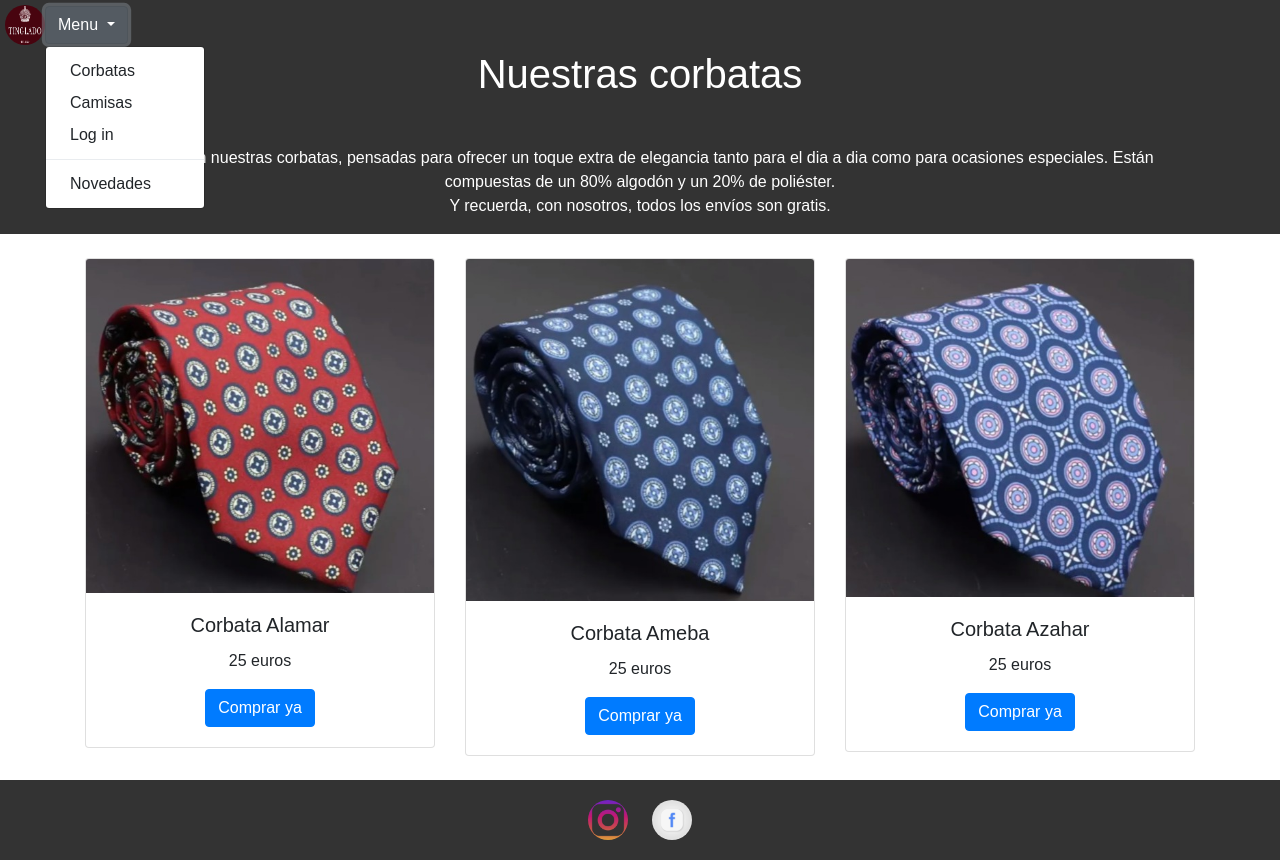
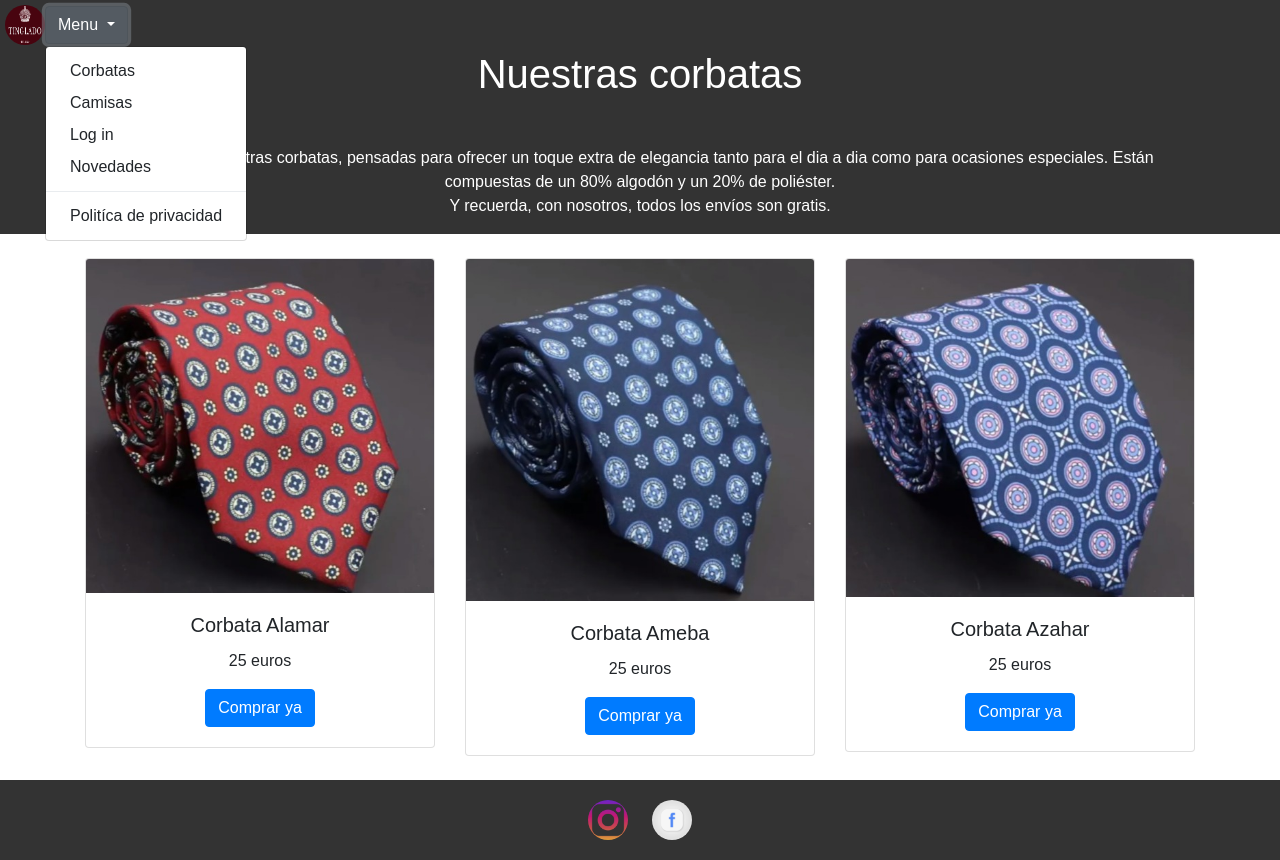
Before and after one commit to marrrra2/CRUD_TINGLADO, a website: page corbatas.html in a window 1280 px wide. Both pictures are taken after a click on the button "Menu". Drawn offline with nearby package versions, Linux system fonts and the light colour scheme.

Commit message:
menu actualizado

```diff
--- a/corbatas.html
+++ b/corbatas.html
@@ -26,8 +26,9 @@
         <a class="dropdown-item" href="corbatas.html">Corbatas</a>
         <a class="dropdown-item" href="camisas.html">Camisas</a>
         <a class="dropdown-item" href="login.html">Log in </a>
+        <a class="dropdown-item" href="novedades.php">Novedades</a>
         <div class="dropdown-divider"></div>
-        <a class="dropdown-item" href="novedades.php">Novedades</a>
+        <a class="dropdown-item" href="privacidad.html">Politíca de privacidad</a>
       </div>
     </div>
 </div>
```
Also changed, not shown: camisas.html (+2 -2 lines), crud.html (+2 -2 lines), index.html (+2 -1 lines), login.html (+2 -1 lines).
